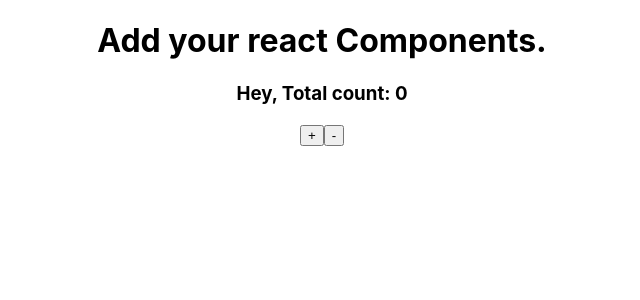
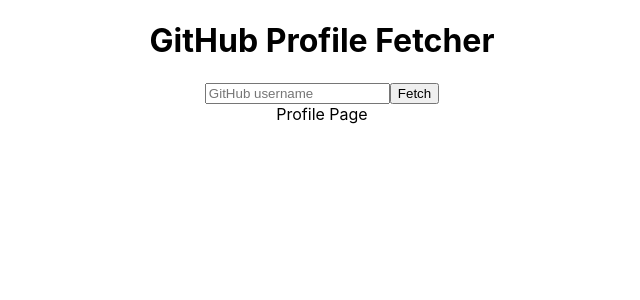
Before and after one commit to RaunakMandal/react-project, a React (Create React App) app: page / in a window 1280 px wide. Shown: the top 300 px of the page, without its empty margins (318-958 px from the left). Built offline with nearby package versions, Linux system fonts and the light colour scheme.

Commit message:
Add Form and Profile Component

```diff
--- a/src/App.js
+++ b/src/App.js
@@ -6,7 +6,7 @@
     return (
         <div className="App">
             <Home />
-            <Message />
+            {/* <Message /> */}
         </div>
     );
 }
--- a/src/components/Home.js
+++ b/src/components/Home.js
@@ -1,12 +1,25 @@
-import React, { Component } from "react";
-class Home extends Component {
-    render() {
-        return (
-            <div>
-                <h1>Add your react Components.</h1>
-            </div>
-        );
-    }
-}
+import React, { useState } from "react";
+import Profile from "./Profile";
+const Home = () => {
+  const [username, setUsername] = useState("");
+  const handleNameChange = (e) => {
+    setUsername(e.target.value);
+  };
+  const fetchFromAPI = () => {
+    console.log(username);
+  };
+  return (
+    <div>
+      <h1>GitHub Profile Fetcher</h1>
+      <input
+        type="text"
+        placeholder="GitHub username"
+        onChange={(e) => handleNameChange(e)}
+      />
+      <button onClick={fetchFromAPI}>Fetch</button>
+      <Profile />
+    </div>
+  );
+};
 
 export default Home;
--- /dev/null
+++ b/src/components/Profile.js
@@ -0,0 +1,9 @@
+import React from 'react'
+
+const Profile = () => {
+  return (
+    <div>Profile Page</div>
+  )
+}
+
+export default Profile
```
